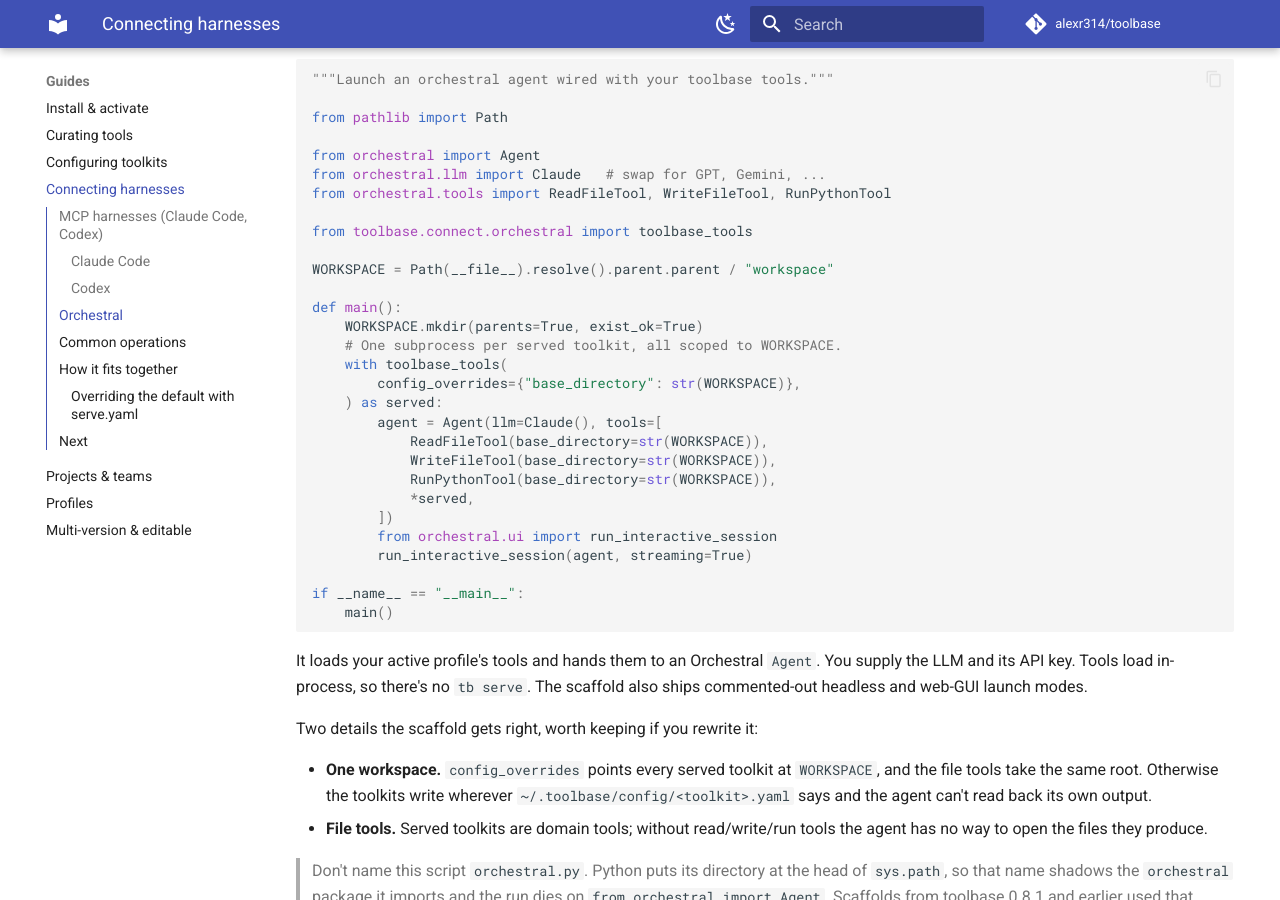
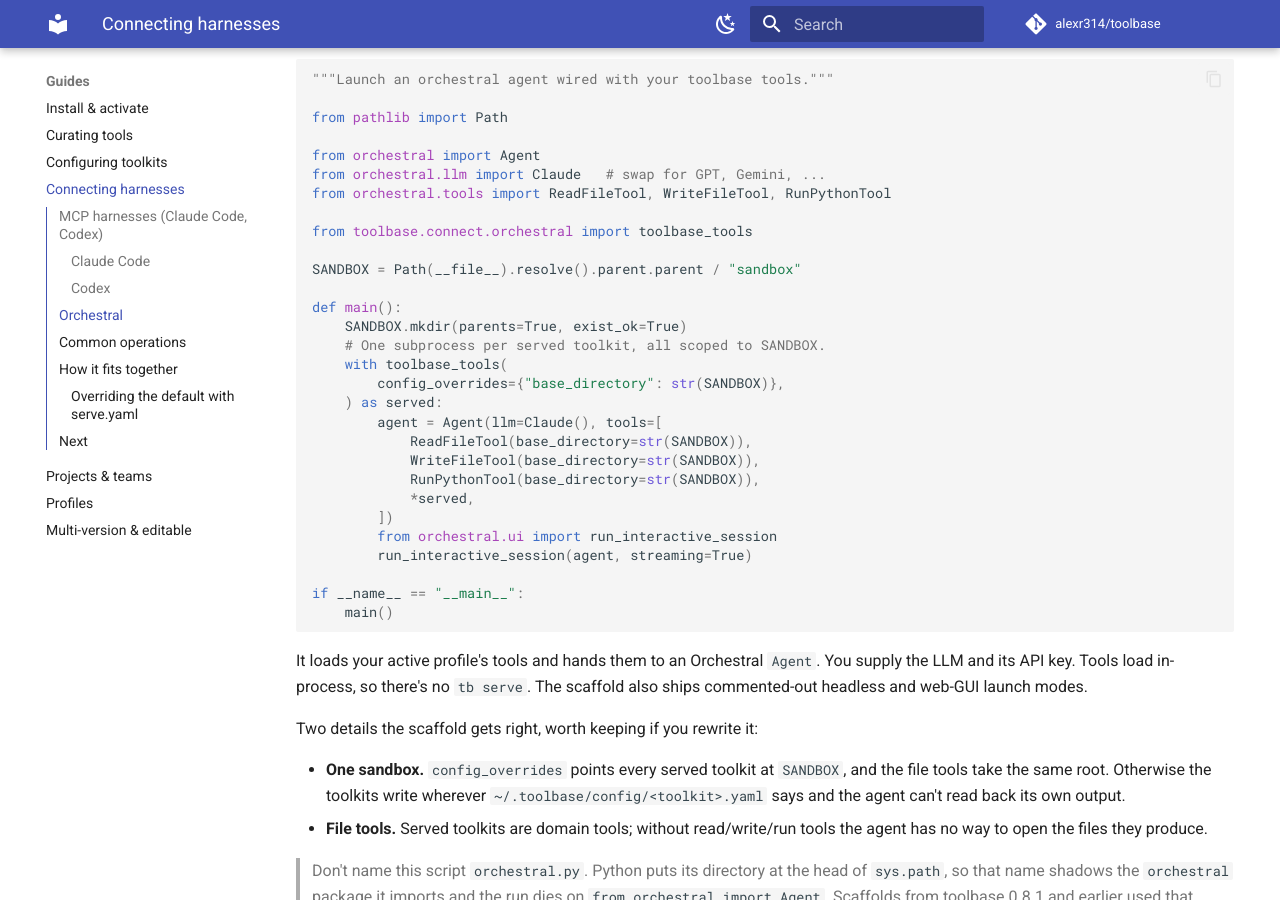
Before and after one commit to alexr314/toolbase, an MkDocs documentation site: the page built from userdocs/guides/connecting-harnesses.md, in a window 1280 px wide and 900 px high, scrolled down 1469 px. Built offline with MkDocs 1.6.1 and Material for MkDocs 9.7.7, drawn with Linux system fonts in a browser that asks for light colours; comment, search, counter and statistics services are not loaded.

Commit message:
fix(connect): name the orchestral scaffold's directory sandbox/
The generated agent script worked in workspace/. Renamed to sandbox/, which is
the convention toolkits shipping demo agents already use, and reads as scratch
space the agent owns rather than the project itself.

Re-run `tb connect orchestral --force` to pick it up; an existing workspace/
is left in place.

```diff
--- a/userdocs/guides/connecting-harnesses.md
+++ b/userdocs/guides/connecting-harnesses.md
@@ -84,18 +84,18 @@
 
 from toolbase.connect.orchestral import toolbase_tools
 
-WORKSPACE = Path(__file__).resolve().parent.parent / "workspace"
+SANDBOX = Path(__file__).resolve().parent.parent / "sandbox"
 
 def main():
-    WORKSPACE.mkdir(parents=True, exist_ok=True)
-    # One subprocess per served toolkit, all scoped to WORKSPACE.
+    SANDBOX.mkdir(parents=True, exist_ok=True)
+    # One subprocess per served toolkit, all scoped to SANDBOX.
     with toolbase_tools(
-        config_overrides={"base_directory": str(WORKSPACE)},
+        config_overrides={"base_directory": str(SANDBOX)},
     ) as served:
         agent = Agent(llm=Claude(), tools=[
-            ReadFileTool(base_directory=str(WORKSPACE)),
-            WriteFileTool(base_directory=str(WORKSPACE)),
-            RunPythonTool(base_directory=str(WORKSPACE)),
+            ReadFileTool(base_directory=str(SANDBOX)),
+            WriteFileTool(base_directory=str(SANDBOX)),
+            RunPythonTool(base_directory=str(SANDBOX)),
             *served,
         ])
         from orchestral.ui import run_interactive_session
@@ -112,8 +112,8 @@
 
 Two details the scaffold gets right, worth keeping if you rewrite it:
 
-- **One workspace.** `config_overrides` points every served toolkit at
-  `WORKSPACE`, and the file tools take the same root. Otherwise the toolkits
+- **One sandbox.** `config_overrides` points every served toolkit at
+  `SANDBOX`, and the file tools take the same root. Otherwise the toolkits
   write wherever `~/.toolbase/config/<toolkit>.yaml` says and the agent can't
   read back its own output.
 - **File tools.** Served toolkits are domain tools; without read/write/run
```
Also changed, not shown: CHANGELOG.md (+4 -0 lines), 2 other files.
